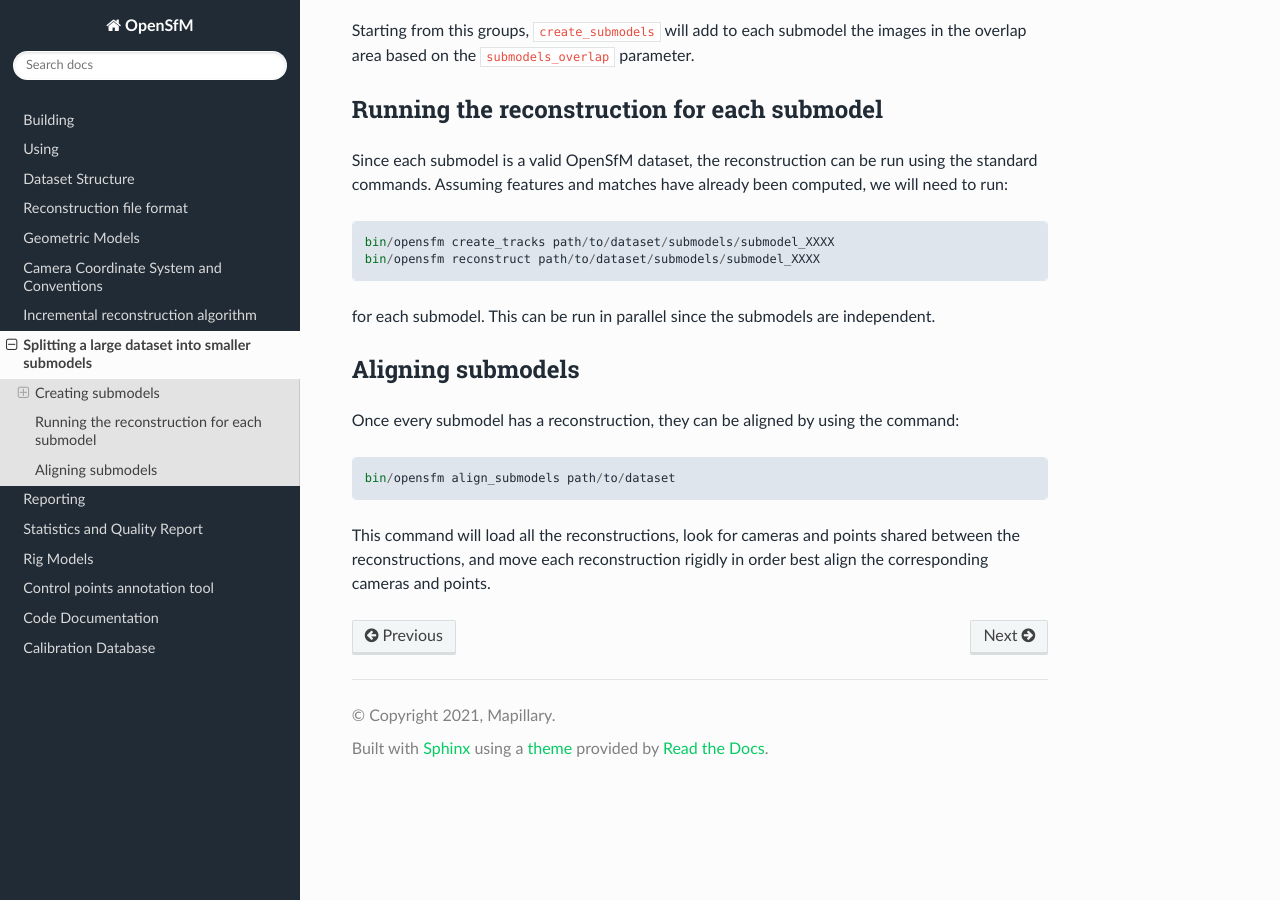
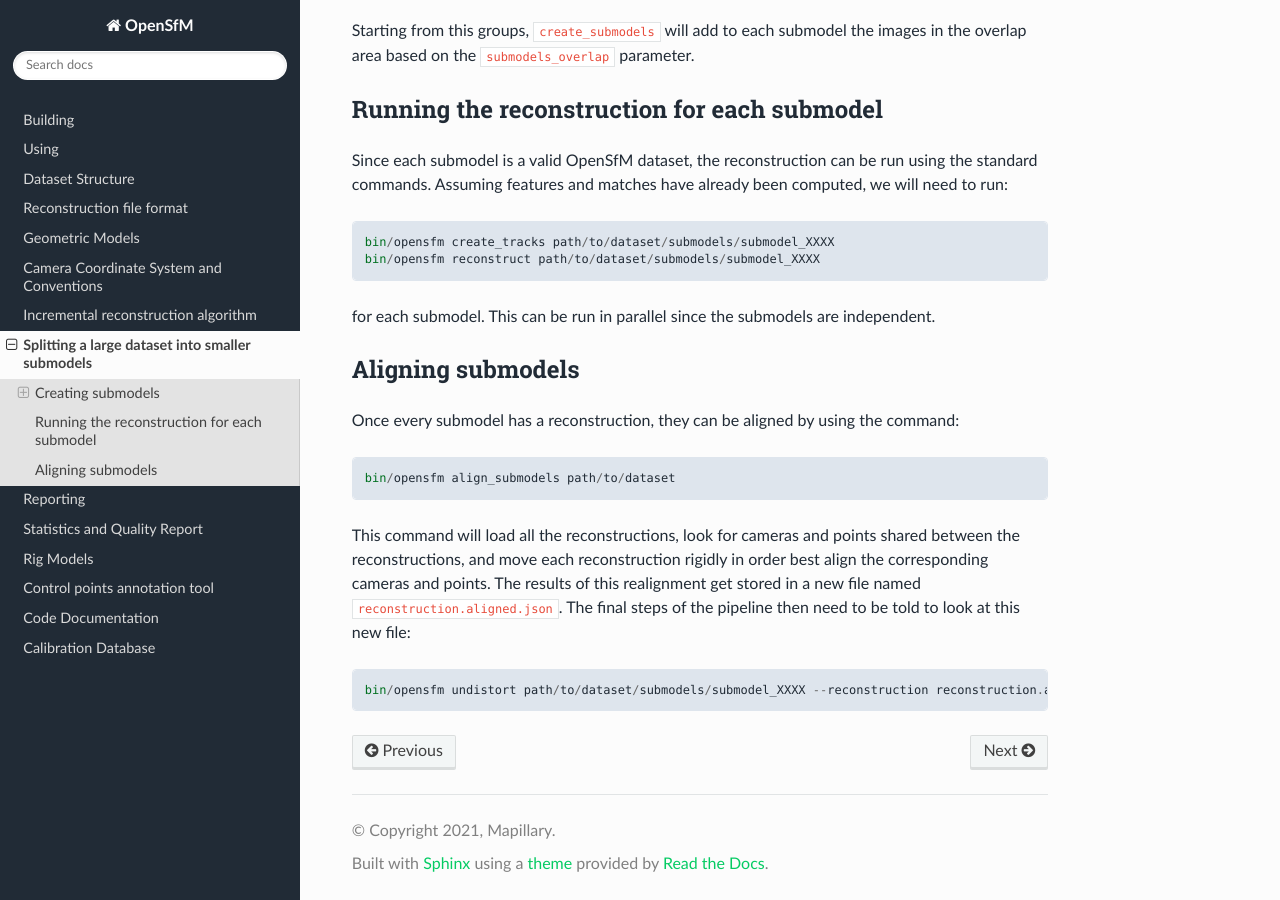
Before and after one commit to mapillary/OpenSfM, a Sphinx documentation site: the page built from doc/source/large.rst, in a window 1280 px wide and 900 px high, scrolled down 2480 px. Built offline with Sphinx 7.4.7 and the Read the Docs theme 2.0.0, drawn with Linux system fonts in a browser that asks for light colours.

Commit message:
How to use the re-aligned data

```diff
--- a/doc/source/large.rst
+++ b/doc/source/large.rst
@@ -117,4 +117,6 @@ Once every submodel has a reconstruction, they can be aligned by using the comma
 
     bin/opensfm align_submodels path/to/dataset
 
-This command will load all the reconstructions, look for cameras and points shared between the reconstructions, and move each reconstruction rigidly in order best align the corresponding cameras and points.
+This command will load all the reconstructions, look for cameras and points shared between the reconstructions, and move each reconstruction rigidly in order best align the corresponding cameras and points. The results of this realignment get stored in a new file named ``reconstruction.aligned.json``. The final steps of the pipeline then need to be told to look at this new file::
+
+    bin/opensfm undistort path/to/dataset/submodels/submodel_XXXX --reconstruction reconstruction.aligned.json
```
